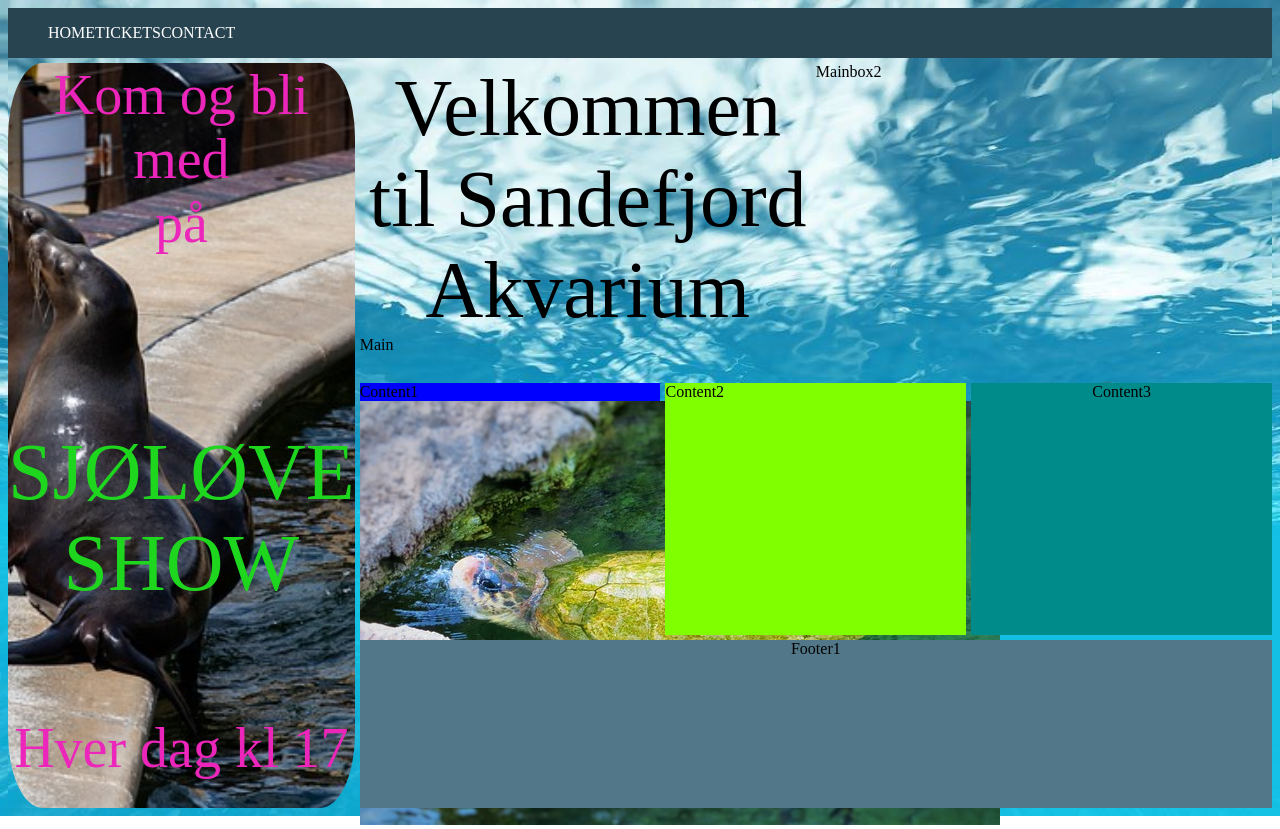
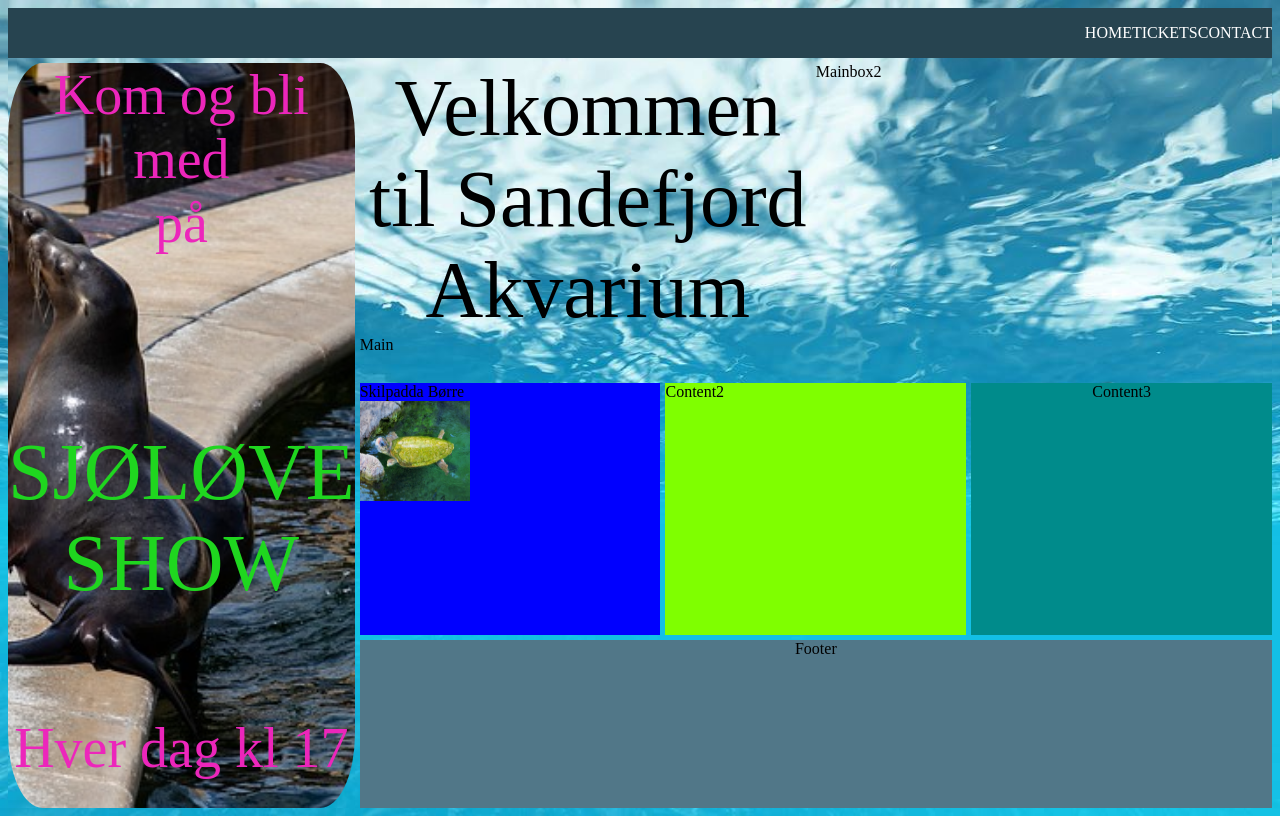
Before and after one commit to AaseKatrine/Eksamen-htmlcss2, a plain HTML site: page index.html in a window 1280 px wide. Drawn offline with Linux system fonts and the light colour scheme.

Commit message:
oppdatert med hans

```diff
--- a/css/index.css
+++ b/css/index.css
@@ -42,6 +42,7 @@ nav {
   background-color: rgb(39, 68, 80);
   grid-area: nav;
   display: flex;
+  justify-content: flex-end;
 }
 
 ul {
--- a/index.html
+++ b/index.html
@@ -28,12 +28,13 @@
         <div class="sidebar">Kom og bli med <br> på <br> <br>
             <p>SJØLØVE <br> SHOW</p> Hver dag kl 17
         </div>
-        <div class="content1">Content1
-            <div class="img"><img src="/images/turtle-in-water.jpg" alt="turtle"></div>
+        <div class="content1">Skilpadda Børre
+            <div class="img"><img src="/images/turtle-in-water.jpg" alt="turtle" style="height: 100px; width: 110px;">
+            </div>
         </div>
         <div class="content2">Content2</div>
         <div class="content3">Content3</div>
-        <footer>Footer1</footer>
+        <footer>Footer</footer>
 
     </div>
 </body>
```
